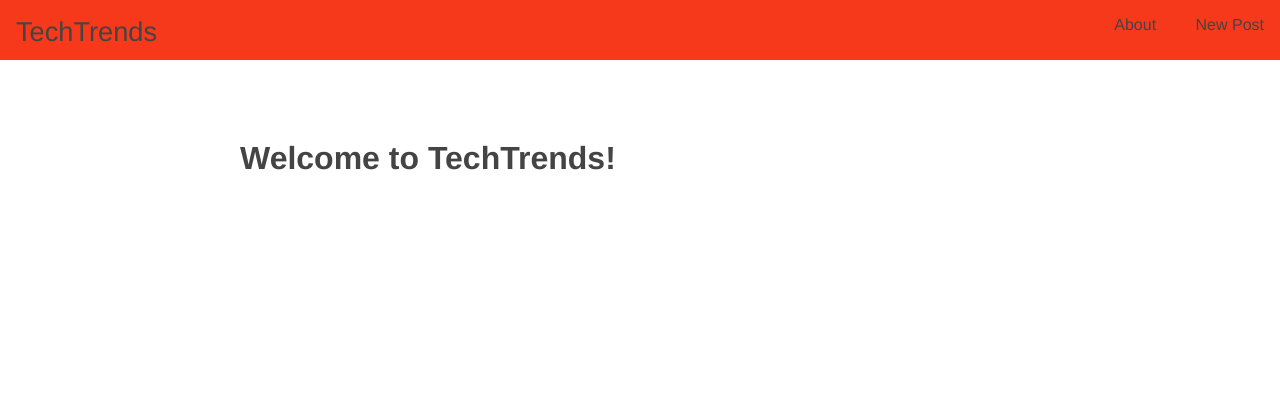
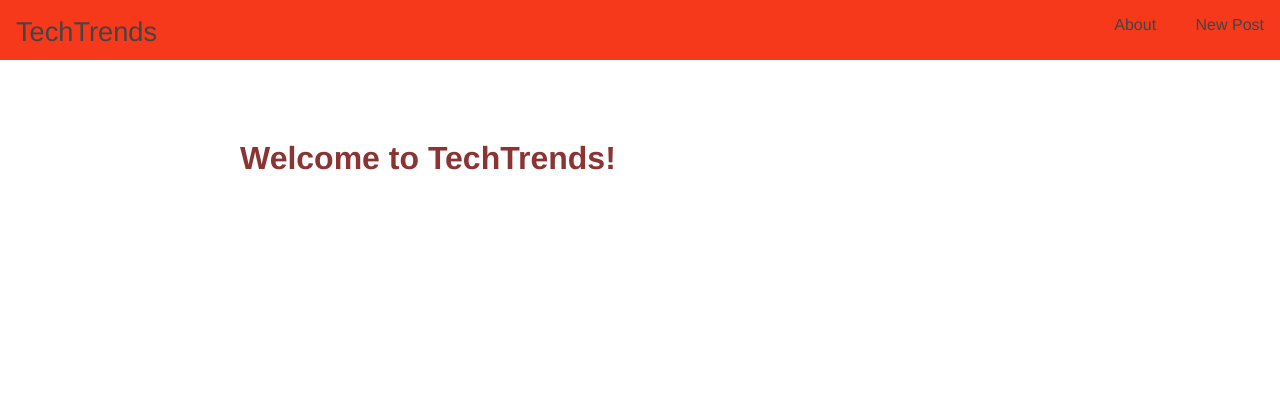
Before and after one commit to binayokbhowmikxp/techtrends, a Flask app: page / in a window 1280 px wide. Shown: the top 420 px of the page. Run offline with Flask 2, Linux system fonts and the light colour scheme; data that the repository does not hold is empty.

Commit message:
Update main.css

```diff
--- a/static/css/main.css
+++ b/static/css/main.css
@@ -2,7 +2,7 @@ body {
   margin: 0;
   padding: 0;
   font-family: "Helvetica Neue", Helvetica, Arial, sans-serif;
-  color: #444;
+  color: #8a3434;
 }
 
 /*
```
